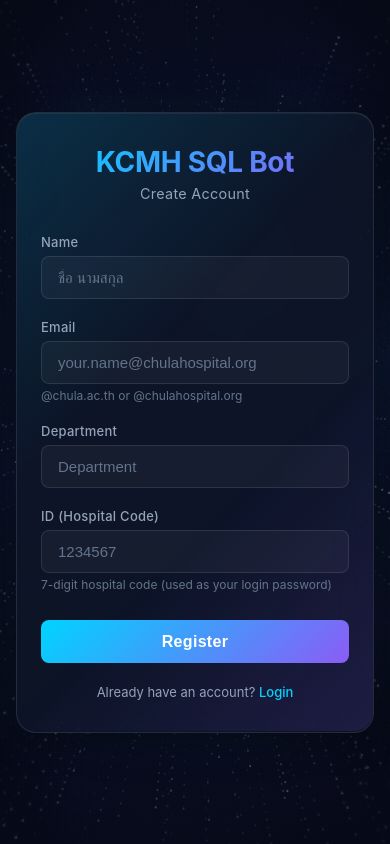
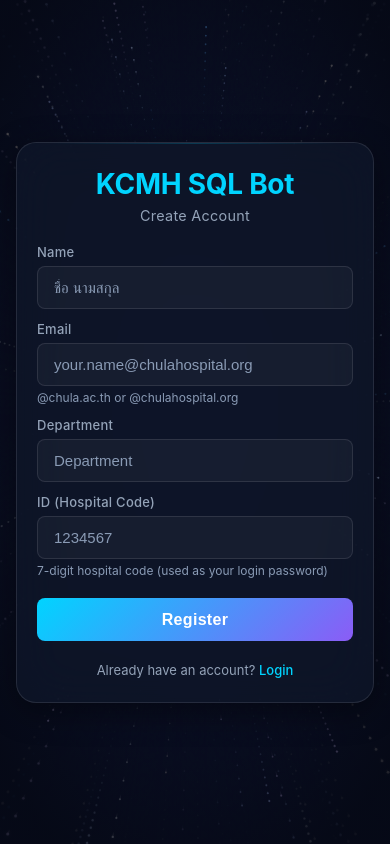
Before and after one commit to macsermkiat/SQL_bot, a Python web app: template app/templates/register.html in a window 390 px wide. Run offline with Jinja, Linux system fonts and the light colour scheme; the template is opened without the code that fills it, so the values that code supplies are empty.

Commit message:
fix: resolve UI audit issues across accessibility, performance, and design
Accessibility:
- Remove body overflow:hidden that blocked zoom/scroll on login/register
- Fix text-muted contrast from #64748b to #8a9bb5 (WCAG AA 4.5:1)
- Add <main> landmarks to login, register, and error pages
- Add aria-describedby linking form inputs to error messages
- Set html lang="en" (most UI text is English, Thai spans keep lang="th")
- Increase expandable summary touch target padding

Performance:
- Reduce starfield from 400 to 200 stars (120 on mobile)
- Reduce nebula particles from 25 to 15 (0 on mobile)
- Replace infinite shimmer animation with static top-edge highlight

Design (de-slop):
- Replace gradient text with solid cyan on headings
- Simplify card box-shadow (remove inset + glow layers)
- Reduce login/register card padding for less crowded footer
- Tighter form spacing on mobile breakpoint

UX:
- Add form submit loading state (disable button, show progress text)
- Add :user-invalid styling for client-side validation feedback
- Change employee_id to type="password" with autocomplete="new-password"
- Add meta description tag
- Bump cache busters to v=3

```diff
--- a/app/static/css/space-theme.css
+++ b/app/static/css/space-theme.css
@@ -17,7 +17,7 @@
     /* Text */
     --text-primary: #e2e8f0;
     --text-secondary: #94a3b8;
-    --text-muted: #64748b;
+    --text-muted: #8a9bb5;
 
     /* Semantic */
     --success: #22c55e;
@@ -43,7 +43,6 @@ body {
     background: var(--space-bg);
     color: var(--text-primary);
     min-height: 100vh;
-    overflow: hidden;
 }
 
 /* Nebula gradient behind the starfield */
@@ -92,6 +91,8 @@ canvas#starfield {
     display: flex;
     align-items: center;
     justify-content: center;
+    overflow-y: auto;
+    padding: 1rem 0;
 }
 
 .login-container {
@@ -120,38 +121,26 @@ canvas#starfield {
     -webkit-backdrop-filter: blur(24px);
     border: 1px solid var(--glass-border);
     border-radius: 1.25rem;
-    padding: 2.5rem 2rem;
-    box-shadow:
-        0 8px 32px rgba(0, 0, 0, 0.4),
-        0 0 80px -20px rgba(0, 212, 255, 0.08),
-        inset 0 1px 0 rgba(255, 255, 255, 0.06);
+    padding: 2rem 1.75rem;
+    box-shadow: 0 8px 32px rgba(0, 0, 0, 0.4);
     position: relative;
     overflow: hidden;
 }
 
-/* Subtle animated border glow */
+/* Subtle top-edge highlight */
 .login-card::before {
     content: "";
     position: absolute;
-    top: -1px;
-    left: -1px;
-    right: -1px;
-    bottom: -1px;
-    border-radius: inherit;
+    top: 0;
+    left: 2rem;
+    right: 2rem;
+    height: 1px;
     background: linear-gradient(
-        135deg,
-        rgba(0, 212, 255, 0.15),
-        transparent 40%,
-        transparent 60%,
-        rgba(139, 92, 246, 0.15)
+        90deg,
+        transparent,
+        rgba(0, 212, 255, 0.2),
+        transparent
     );
-    z-index: -1;
-    animation: borderShimmer 6s ease-in-out infinite alternate;
-}
-
-@keyframes borderShimmer {
-    0% { opacity: 0.5; }
-    100% { opacity: 1; }
 }
 
 .login-header {
@@ -162,10 +151,7 @@ canvas#starfield {
 .login-header h1 {
     font-size: 1.75rem;
     font-weight: 700;
-    background: linear-gradient(135deg, var(--accent-cyan), var(--accent-purple));
-    -webkit-background-clip: text;
-    -webkit-text-fill-color: transparent;
-    background-clip: text;
+    color: var(--accent-cyan);
     margin-bottom: 0.375rem;
     letter-spacing: -0.01em;
 }
@@ -197,7 +183,7 @@ canvas#starfield {
 }
 
 .form-group {
-    margin-bottom: 1.25rem;
+    margin-bottom: 1rem;
 }
 
 .form-group label {
@@ -997,7 +996,15 @@ canvas#starfield {
     }
 
     .login-card {
-        padding: 2rem 1.5rem;
+        padding: 1.5rem 1.25rem;
+    }
+
+    .form-group {
+        margin-bottom: 0.75rem;
+    }
+
+    .login-header {
+        margin-bottom: 1.25rem;
     }
 
     .send-button {
--- a/app/static/js/stars-animation.js
+++ b/app/static/js/stars-animation.js
@@ -11,8 +11,10 @@
     var ctx = canvas.getContext("2d");
 
     // Configuration
+    // Reduce star count on mobile for performance
+    var isMobile = window.innerWidth < 768;
     var CONFIG = {
-        starCount: 400,
+        starCount: isMobile ? 120 : 200,
         baseSpeed: 0.015,        // moderate speed (not warp)
         speedVariance: 0.008,
         trailLength: 0.35,       // trail length multiplier
@@ -22,7 +24,7 @@
         centerX: 0.5,            // vanishing point X (0-1)
         centerY: 0.48,           // vanishing point Y (slightly above center)
         colorShift: true,        // shift to blue when fast
-        nebulaParticles: 25,     // subtle nebula dust particles
+        nebulaParticles: isMobile ? 0 : 15,
     };
 
     // Color palette for stars
--- a/app/templates/base.html
+++ b/app/templates/base.html
@@ -1,10 +1,11 @@
 <!DOCTYPE html>
-<html lang="th">
+<html lang="en">
 <head>
     <meta charset="UTF-8">
     <meta name="viewport" content="width=device-width, initial-scale=1.0">
+    <meta name="description" content="KCMH Hospital Analytics SQL Bot">
     <title>{% block title %}KCMH SQL Bot{% endblock %}</title>
-    <link rel="stylesheet" href="/static/css/space-theme.css?v=2">
+    <link rel="stylesheet" href="/static/css/space-theme.css?v=3">
     {% block head %}{% endblock %}
 </head>
 <body class="{% block body_class %}{% endblock %}">
@@ -13,7 +14,7 @@
 
     {% block content %}{% endblock %}
 
-    <script src="/static/js/stars-animation.js"></script>
+    <script src="/static/js/stars-animation.js?v=3"></script>
     {% block scripts %}{% endblock %}
 </body>
 </html>
--- a/app/templates/chat.html
+++ b/app/templates/chat.html
@@ -49,5 +49,5 @@
 <script>
     window.USER_ROLE = {{ user.role|tojson }};
 </script>
-<script src="/static/js/chat.js?v=2"></script>
+<script src="/static/js/chat.js?v=3"></script>
 {% endblock %}
--- a/app/templates/error.html
+++ b/app/templates/error.html
@@ -4,7 +4,7 @@
 {% block body_class %}login-page{% endblock %}
 
 {% block content %}
-<div class="login-container">
+<main class="login-container">
     <div class="login-card login-card--centered">
         <div class="login-header">
             <h1>{{ status_code }}</h1>
@@ -14,5 +14,5 @@
             {{ button_text }}
         </a>
     </div>
-</div>
+</main>
 {% endblock %}
--- a/app/templates/register.html
+++ b/app/templates/register.html
@@ -4,7 +4,7 @@
 {% block body_class %}login-page{% endblock %}
 
 {% block content %}
-<div id="main-content" class="login-container register-container">
+<main id="main-content" class="login-container register-container">
     <div class="login-card">
         <div class="login-header">
             <h1>KCMH SQL Bot</h1>
@@ -12,14 +12,14 @@
         </div>
 
         {% if error %}
-        <div class="login-error" role="alert" aria-live="assertive">{{ error }}</div>
+        <div class="login-error" id="register-error" role="alert" aria-live="assertive">{{ error }}</div>
         {% endif %}
 
         {% if success %}
         <div class="register-success" role="alert" aria-live="polite">{{ success }}</div>
         {% endif %}
 
-        <form method="POST" action="/register" class="login-form">
+        <form method="POST" action="/register" class="login-form" id="register-form">
             <div class="form-group">
                 <label for="name">Name</label>
                 <input
@@ -31,6 +31,7 @@
                     maxlength="200"
                     autocomplete="name"
                     value="{{ form_data.name or '' }}"
+                    {% if error %}aria-describedby="register-error"{% endif %}
                 >
             </div>
             <div class="form-group">
@@ -44,6 +45,7 @@
                     maxlength="200"
                     autocomplete="email"
                     value="{{ form_data.email or '' }}"
+                    {% if error %}aria-describedby="register-error"{% endif %}
                 >
                 <span class="form-hint">@chula.ac.th or @chulahospital.org</span>
             </div>
@@ -62,7 +64,7 @@
             <div class="form-group">
                 <label for="employee_id">ID (Hospital Code)</label>
                 <input
-                    type="text"
+                    type="password"
                     id="employee_id"
                     name="employee_id"
                     placeholder="1234567"
@@ -72,16 +74,33 @@
                     pattern="\d{7}"
                     title="Must be exactly 7 digits"
                     inputmode="numeric"
+                    autocomplete="new-password"
                     value="{{ form_data.employee_id or '' }}"
+                    {% if error %}aria-describedby="register-error"{% endif %}
                 >
                 <span class="form-hint">7-digit hospital code (used as your login password)</span>
             </div>
-            <button type="submit" class="login-button">Register</button>
+            <button type="submit" class="login-button" id="register-button">Register</button>
         </form>
 
         <div class="register-link">
             Already have an account? <a href="/login">Login</a>
         </div>
     </div>
-</div>
+</main>
 {% endblock %}
+
+{% block scripts %}
+<script>
+(function() {
+    var form = document.getElementById("register-form");
+    var btn = document.getElementById("register-button");
+    if (form && btn) {
+        form.addEventListener("submit", function() {
+            btn.disabled = true;
+            btn.textContent = "Creating account...";
+        });
+    }
+})();
+</script>
+{% endblock %}
```
Also changed, not shown: other parts of app/static/css/space-theme.css (+19 -6 lines), app/templates/login.html (+23 -6 lines).
